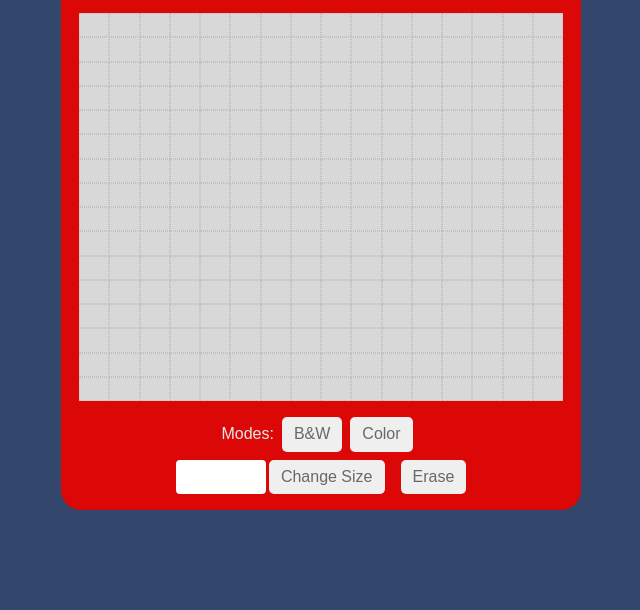
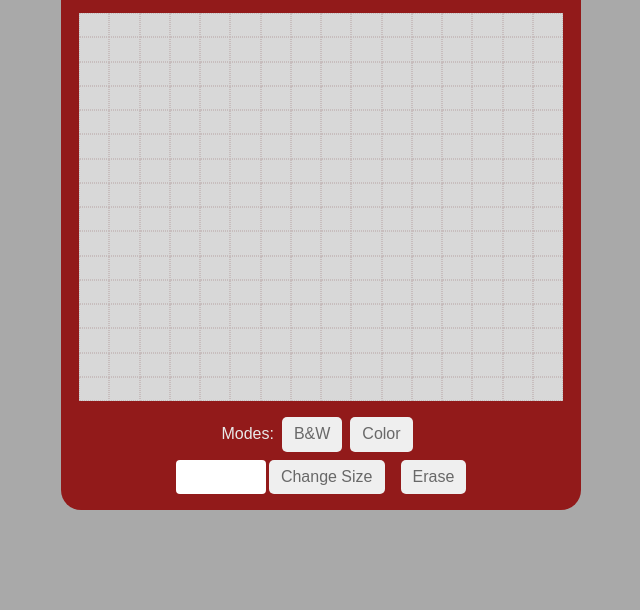
Before and after one commit to itiand/Etch-A-Sketch., a website: page index.html in a window 1280 px wide. Shown: the part 190-800 px from the top of the page, without its empty margins (319-959 px from the left). Drawn offline with nearby package versions, Linux system fonts and the light colour scheme.

Commit message:
change color schemes

```diff
--- a/main.css
+++ b/main.css
@@ -11,7 +11,7 @@ body {
   align-items: center;
   justify-content: center;
   font-family: "Arial", sans-serif;
-  background-color: rgb(51, 70, 107);
+  background-color: rgb(169, 169, 169);
 }
 
 
@@ -51,7 +51,7 @@ button:hover {
   display: flex;
   flex-direction: column;
   justify-content: space-evenly;
-  background-color: rgb(220, 7, 7);
+  background-color: rgb(146, 26, 26);
   border-radius: 20px;
 
   color: rgb(233, 233, 233);
```
